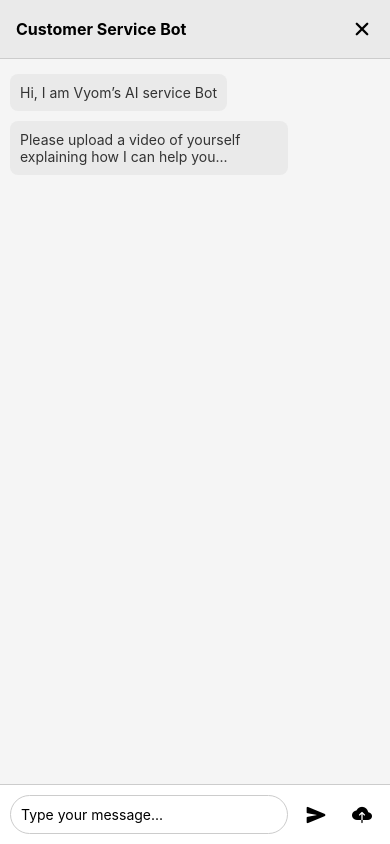
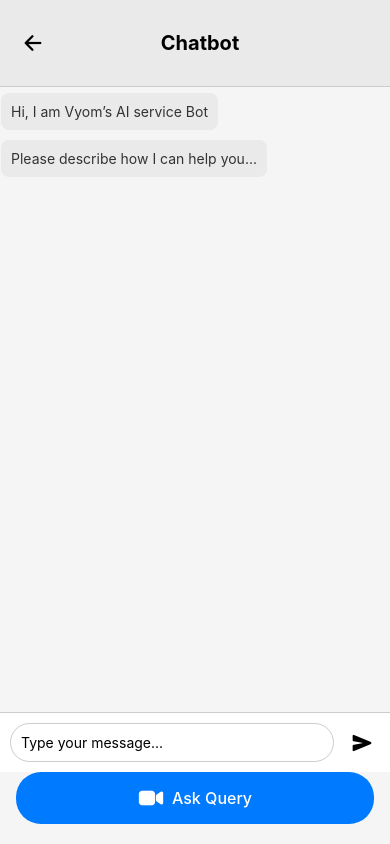
Before and after one commit to pankaj0695/verinova-app, a React Native app: screen /ServiceBot in a window 390 px wide. Built offline with nearby package versions, Linux system fonts and the light colour scheme.

Commit message:
updated text, audio and video queries in chatbot

```diff
--- a/screens/askQuery/AskQueryScreen.js
+++ b/screens/askQuery/AskQueryScreen.js
@@ -163,8 +163,6 @@ const AskQueryScreen = () => {
 
   return (
     <View style={styles.container}>
-      <ScrollView contentContainerStyle={styles.scrollContainer}>
-        {/* Top Bar with Back Button */}
         <View style={styles.topBar}>
           <TouchableOpacity
             onPress={() => navigation.goBack()}
@@ -174,6 +172,8 @@ const AskQueryScreen = () => {
           </TouchableOpacity>
           <Text style={styles.topBarTitle}>Ask a Query</Text>
         </View>
+      <ScrollView contentContainerStyle={styles.scrollContainer}>
+        {/* Top Bar with Back Button */}
 
         <Text style={styles.subHeading}>
           Toggle between audio and video to record your query.
@@ -293,6 +293,7 @@ const AskQueryScreen = () => {
 const styles = StyleSheet.create({
   container: {
     flex: 1,
+    width: "100%", // Ensures full width
     backgroundColor: COLORS.background,
   },
   scrollContainer: {
@@ -304,6 +305,7 @@ const styles = StyleSheet.create({
     alignItems: "center",
     justifyContent: "center",
     width: "100%",
+    paddingTop: 30,
     paddingVertical: 20,
     borderBottomWidth: 1,
     borderColor: "#ddd",
@@ -312,6 +314,7 @@ const styles = StyleSheet.create({
   },
   backButton: {
     position: "absolute",
+    paddingTop: 10,
     left: 16,
   },
   topBarTitle: {
--- a/screens/home/HomeScreen.js
+++ b/screens/home/HomeScreen.js
@@ -201,7 +201,7 @@ export default function HomeScreen() {
         </View>
 
         {/* Floating Chatbot */}
-        <Animated.View
+        {/* <Animated.View
           style={[
             styles.chatbotIcon,
           ]}
@@ -209,7 +209,7 @@ export default function HomeScreen() {
           <TouchableOpacity onPress={() => navigation.navigate("ServiceBot")}>
             <Ionicons name="chatbubbles" size={24} color={COLORS.white} />
           </TouchableOpacity>
-        </Animated.View>
+        </Animated.View> */}
       </ScrollView>
 
       {/* Bottom Navigation */}
@@ -225,16 +225,12 @@ export default function HomeScreen() {
           <Ionicons name="person" size={26} color={COLORS.black} />
           <Text style={styles.navText}>Profile</Text>
         </TouchableOpacity>
-        <TouchableOpacity style={styles.navItem}>
-          <Ionicons name="settings" size={26} color={COLORS.black} />
-          <Text style={styles.navText}>Settings</Text>
-        </TouchableOpacity>
         <TouchableOpacity
           style={styles.navItem}
-          onPress={() => navigation.navigate("AskQuery")}
+          onPress={() => navigation.navigate("ServiceBot")}
         >
-          <Ionicons name="videocam" size={26} color={COLORS.black} />
-          <Text style={styles.navText}>Ask Query</Text>
+          <Ionicons name="chatbubbles" size={26} color={COLORS.black} />
+          <Text style={styles.navText}>Chatbot</Text>
         </TouchableOpacity>
       </View>
     </View>
--- a/screens/servicebot/ServiceBotScreen.js
+++ b/screens/servicebot/ServiceBotScreen.js
@@ -7,25 +7,22 @@ import {
   StyleSheet,
   FlatList,
 } from "react-native";
-import * as DocumentPicker from "expo-document-picker"; // Updated package
-import { Ionicons } from "@expo/vector-icons"; // Icons
+import { Ionicons } from "@expo/vector-icons";
 import { useNavigation } from "@react-navigation/native";
 
 export default function ServiceBotScreen() {
   const navigation = useNavigation();
 
-  // State to store chat messages
   const [messages, setMessages] = useState([
     { id: "1", text: "Hi, I am Vyom’s AI service Bot", sender: "bot" },
     {
       id: "2",
-      text: "Please upload a video of yourself explaining how I can help you...",
+      text: "Please describe how I can help you...",
       sender: "bot",
     },
   ]);
   const [inputText, setInputText] = useState("");
 
-  // Handle user message submission
   const handleSendMessage = () => {
     if (inputText.trim() === "") return;
 
@@ -36,41 +33,26 @@ export default function ServiceBotScreen() {
     };
 
     setMessages([...messages, newMessage]);
-    setInputText(""); // Clear input after sending
-  };
-
-  // Handle video upload
-  const handleUploadVideo = async () => {
-    try {
-      const result = await DocumentPicker.getDocumentAsync({
-        type: "video/*",
-      });
-
-      if (result.type === "success") {
-        const newMessage = {
-          id: Math.random().toString(),
-          text: "📹 Video uploaded: " + result.name,
-          sender: "user",
-        };
-
-        setMessages([...messages, newMessage]);
-      }
-    } catch (error) {
-      console.error("Document selection error:", error);
-    }
+    setInputText("");
   };
 
   return (
     <View style={styles.container}>
-      {/* Top Bar */}
+      {/* Top Navigation Bar */}
       <View style={styles.topBar}>
-        <Text style={styles.topBarText}>Customer Service Bot</Text>
-        <TouchableOpacity onPress={() => navigation.goBack()}>
-          <Ionicons name="close" size={24} color="black" />
+        {/* Back Button on Left */}
+        <TouchableOpacity onPress={() => navigation.goBack()} style={styles.backButton}>
+          <Ionicons name="arrow-back" size={24} color="black" />
         </TouchableOpacity>
+
+        {/* Chatbot Title in Center */}
+        <Text style={styles.topBarText}>Chatbot</Text>
+
+        {/* Empty View to Keep Title Centered */}
+        <View style={{ width: 24 }} />
       </View>
 
-      {/* Chat Area */}
+      {/* Chat Messages */}
       <FlatList
         data={messages}
         keyExtractor={(item) => item.id}
@@ -98,13 +80,16 @@ export default function ServiceBotScreen() {
         <TouchableOpacity onPress={handleSendMessage} style={styles.sendButton}>
           <Ionicons name="send" size={20} color="black" />
         </TouchableOpacity>
-        <TouchableOpacity
-          onPress={handleUploadVideo}
-          style={styles.uploadButton}
-        >
-          <Ionicons name="cloud-upload" size={20} color="black" />
-        </TouchableOpacity>
       </View>
+
+      {/* Ask Query Button */}
+      <TouchableOpacity
+        style={styles.askQueryButton}
+        onPress={() => navigation.navigate("AskQuery")}
+      >
+        <Ionicons name="videocam" size={26} color="white" />
+        <Text style={styles.askQueryText}>Ask Query</Text>
+      </TouchableOpacity>
     </View>
   );
 }
@@ -119,18 +104,24 @@ const styles = StyleSheet.create({
     flexDirection: "row",
     alignItems: "center",
     justifyContent: "space-between",
-    padding: 16,
+    paddingVertical: 25, // Moved down
+    paddingHorizontal: 16,
     backgroundColor: "#EAEAEA",
     borderBottomWidth: 1,
     borderColor: "#CCC",
   },
+  backButton: {
+    padding: 5,
+  },
   topBarText: {
-    fontSize: 16,
+    fontSize: 20,
     fontWeight: "bold",
+    textAlign: "center",
+    flex: 1, // Makes title centered
   },
   chatArea: {
     flex: 1,
-    padding: 10,
+    padding: 1,
   },
   messageBubble: {
     padding: 10,
@@ -170,8 +161,20 @@ const styles = StyleSheet.create({
     marginLeft: 10,
     padding: 8,
   },
-  uploadButton: {
-    marginLeft: 10,
-    padding: 8,
+  askQueryButton: {
+    flexDirection: "row",
+    alignItems: "center",
+    justifyContent: "center",
+    backgroundColor: "#007AFF",
+    paddingVertical: 12,
+    borderRadius: 25,
+    marginHorizontal: 16,
+    marginBottom: 20,
+  },
+  askQueryText: {
+    color: "white",
+    fontSize: 16,
+    fontWeight: "500",
+    marginLeft: 8,
   },
 });
```
